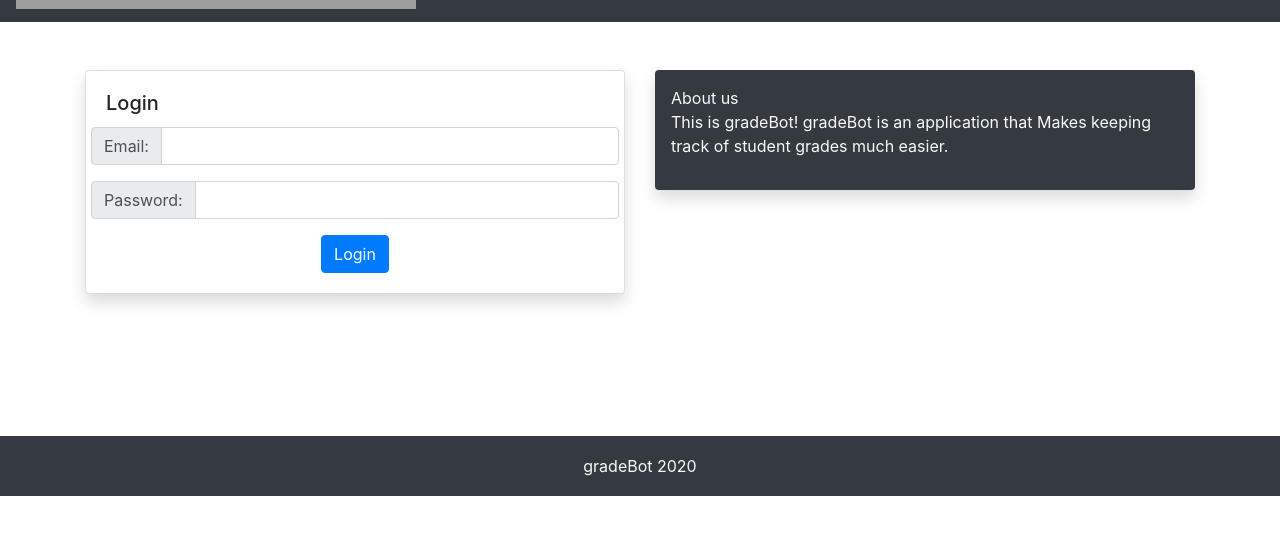
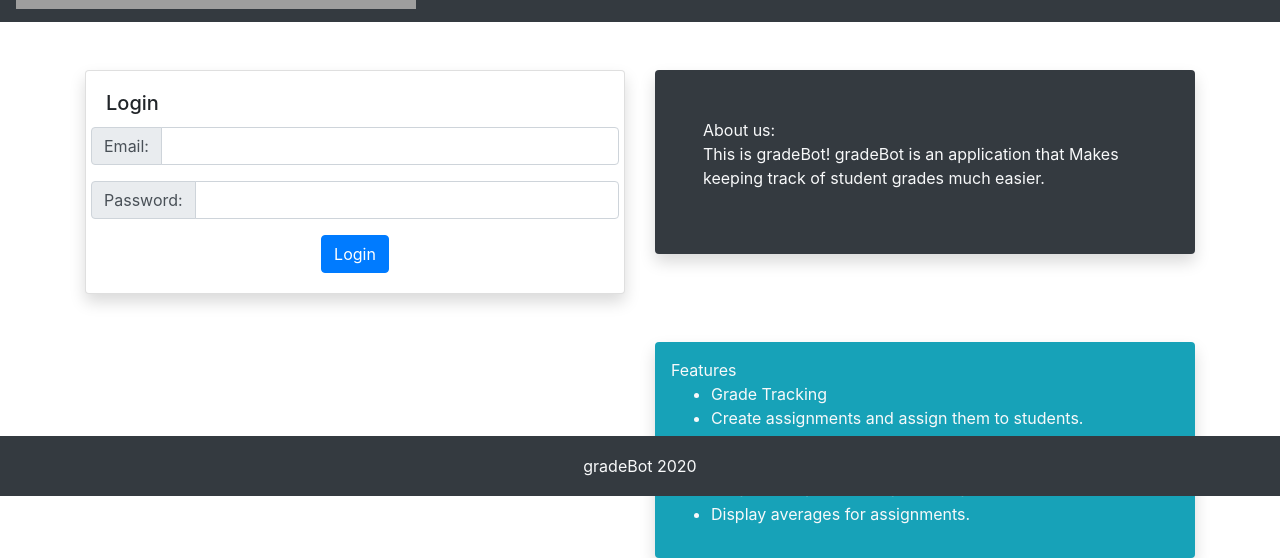
Before and after one commit to 8connor/gradeBotv2, a React (Create React App) app in the folder client/: page / in a window 1280 px wide. Shown: the part 304-862 px from the top of the page. Before the commit the page ends 800 px from the top, so only its background shows below. Built offline with nearby package versions, Linux system fonts and the light colour scheme; grey boxes are pictures that could not be loaded.

Commit message:
Adding to about section and features section.

```diff
--- a/client/src/components/Home/About.js
+++ b/client/src/components/Home/About.js
@@ -2,13 +2,12 @@ import React from "react";
 
 function About() {
   return (
-    <section className="bg-dark shadow p-3 text-light rounded">
-      <span>About us</span>
+    <section className="bg-dark shadow p-5 text-light rounded">
+      <span>About us:</span>
       <p className="font-weight-normal">
         This is gradeBot! gradeBot is an application that Makes keeping track of
         student grades much easier.
       </p>
-      <p></p>
     </section>
   );
 }
--- /dev/null
+++ b/client/src/components/Home/Features.js
@@ -0,0 +1,19 @@
+import React from "react";
+
+function Features() {
+  return (
+    <div id="features" className="bg-info shadow p-3 text-light rounded">
+      <span>Features</span>
+      <ul>
+        <li>Grade Tracking</li>
+        <li> Create assignments and assign them to students.</li>
+        <li>Add students to classrooms.</li>
+        <li>Grade student assignments.</li>
+        <li>Create user accounts - administrators.</li>
+        <li>Display averages for assignments.</li>
+      </ul>
+    </div>
+  );
+}
+
+export default Features;
--- a/client/src/components/Home/index.js
+++ b/client/src/components/Home/index.js
@@ -1,20 +1,25 @@
-import React from "react";
+import React, { useEffect } from "react";
 import Container from "react-bootstrap/Container";
 import Row from "react-bootstrap/Row";
 import Col from "react-bootstrap/Col";
-import Login from "./Login.js";
-import About from "./About.js";
+import Login from "./Login";
+import About from "./About";
+import Features from "./Features"
 import "animate.css";
 
 function Home() {
+  useEffect(() => {
+    document.documentElement.style.setProperty('--animate-duration', '3s');
+  });
+
   return (
-    <Container className="mt-5">
+    <Container className="">
       <Row>
         <Col
           sm={{ span: 12, offset: 0 }}
           md={{ span: 6, offset: 0 }}
           lg={{ span: 6, offset: 0 }}
-          className="animate__animated animate__fadeIn"
+          className="mt-5 animate__animated animate__fadeIn"
         >
           <Login />
         </Col>
@@ -22,9 +27,17 @@ function Home() {
           sm={{ span: 12 }}
           md={{ span: 6, order: "last" }}
           lg={{ span: 6, order: "last" }}
-          className="animate__animated animate__fadeIn"
+          className="mt-5 animate__animated animate__fadeIn"
         >
           <About />
+        </Col>
+        <Col
+          sm={{ span: 12 }}
+          md={{ span: 6, offset: 6, order: "last" }}
+          lg={{ span: 6, offset: 6, order: "last" }}
+          className="mt-5 animate__animated animate__fadeIn"
+        >
+          <Features />
         </Col>
       </Row>
     </Container>
```
Also changed, not shown: 1 other file (tests, documents, lock files or other folders).
